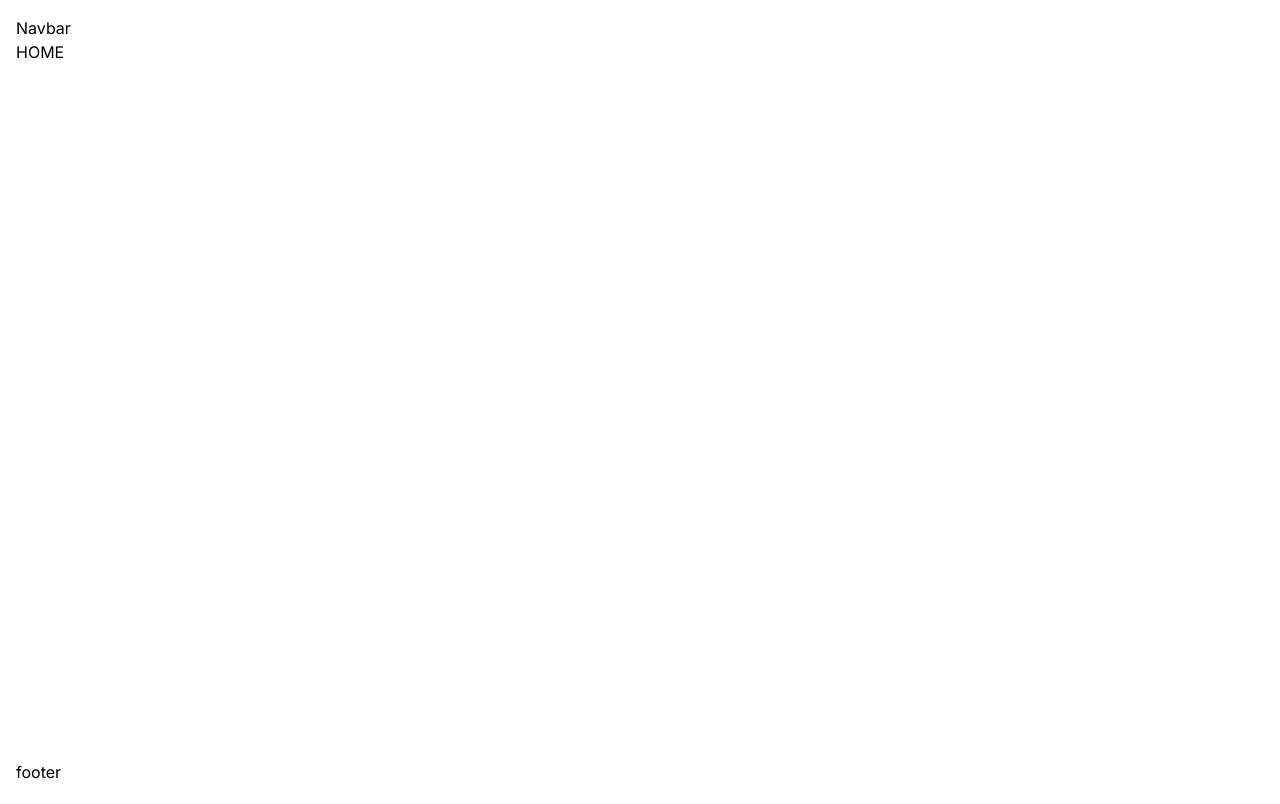
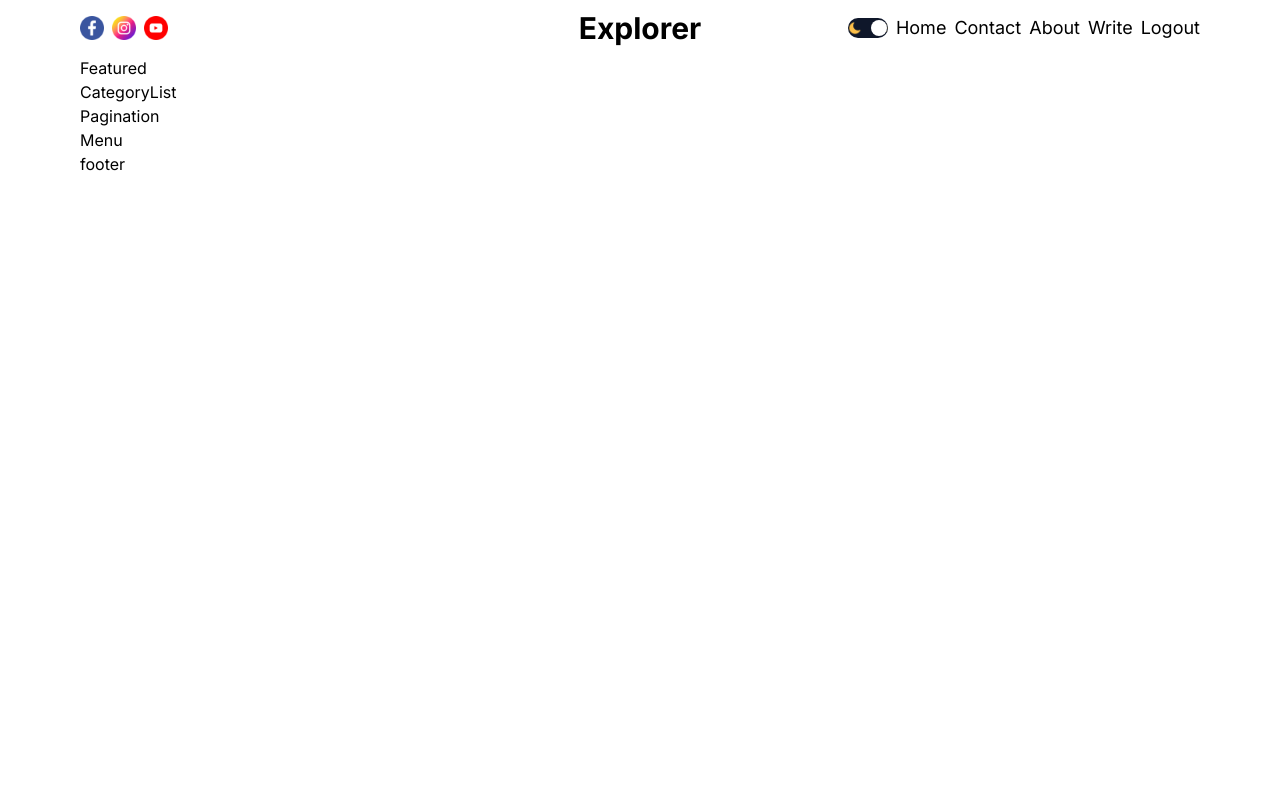
Before and after one commit to Chandu6702/Vivid-Voices, a Next.js app: page / in a window 1280 px wide. Built offline with nearby package versions, Linux system fonts and the light colour scheme.

Commit message:
add themetoggle and update navbar

```diff
--- a/src/app/globals.css
+++ b/src/app/globals.css
@@ -3,7 +3,7 @@
 @tailwind utilities;
 
 :root {
-    --bg: white;
+    --bg: #EFEFEF;
     --textColor: black;
     --softBg: #f0f0f0;
     --softTextColor: #626262;
@@ -19,7 +19,6 @@
 body {
     min-width: 100vw;
     overflow-x: hidden;
-    /* Prevents any content from overflowing horizontally */
     background-color: var(--bg);
     color: var(--textColor);
     font-family: 'Inter', sans-serif;
@@ -29,3 +28,17 @@ a {
     color: inherit;
     text-decoration: none;
 }
+
+.dark {
+    --bg: #0f172a;
+    --textColor: #ddd;
+    --softBg: #1f273a;
+    --softTextColor: #a6a6a6;
+}
+
+.light {
+    --bg: white;
+    --textColor: black;
+    --softBg: #f0f0f0;
+    --softTextColor: #626262;
+}
--- a/src/app/layout.js
+++ b/src/app/layout.js
@@ -2,6 +2,8 @@ import Navbar from "@/components/Navbar";
 import "./globals.css";
 import { Inter } from "next/font/google";
 import Footer from "@/components/Footer";
+import { ThemeContextProvider } from "@/context/ThemeContext";
+import ThemeProvider from "@/providers/ThemeProvider";
 
 const inter = Inter({ subsets: ["latin"] });
 
@@ -13,14 +15,19 @@ export const metadata = {
 export default function RootLayout({ children }) {
   return (
     <html lang="en">
-      <body className={inter.className}>
-        <div className="w-full min-h-screen flex flex-col items-center justify-between bg-white text-black p-4">
-          <Navbar />
-          <main className="flex-grow w-full flex justify-center">
-            <div className="content-wrapper w-full min-w-full">{children}</div>
-          </main>
-          <Footer />
-        </div>
+      <body
+        className={
+          inter.className +
+          " h-svh overflow-hidden px-2 sm:px-4 lg:px-10 xl:px-20"
+        }
+      >
+        <ThemeContextProvider>
+          <ThemeProvider>
+            <Navbar />
+            {children}
+            <Footer />
+          </ThemeProvider>
+        </ThemeContextProvider>
       </body>
     </html>
   );
--- a/src/app/page.jsx
+++ b/src/app/page.jsx
@@ -1,10 +1,17 @@
-import Navbar from "@/components/Navbar";
-import Footer from "@/components/Footer";
+import CardList from "@/components/CardList";
+import CategoryList from "@/components/CategoryList";
+import Featured from "@/components/Featured";
+import Menu from "@/components/Menu";
 
 export default function Home() {
   return (
-    <div>
-      HOME
+    <div className="container">
+      <Featured />
+      <CategoryList />
+      <div>
+        <CardList />
+        <Menu />
+      </div>
     </div>
   );
 }
--- a/src/components/AuthLinks.jsx
+++ b/src/components/AuthLinks.jsx
@@ -1,9 +1,60 @@
-import React from 'react'
+"use client"
+import { ThemeContext } from '@/context/ThemeContext';
+import Link from 'next/link';
+import React, { useContext, useState } from 'react';
 
 const AuthLinks = () => {
+    const [open, setOpen] = useState(false);
+    const status = "authenticated";
+    const { theme } = useContext(ThemeContext);
+
     return (
-        <div>AuthLinks</div>
-    )
+        <>
+            {status === "notauthenticated" ? (
+                <Link href='/login'>Login</Link>
+            ) : (
+                <>
+                    <Link href='/write'>Write</Link>
+                    <span className="cursor-pointer">Logout</span>
+                </>
+            )}
+
+            {/* Hamburger Icon */}
+            <div
+                onClick={() => setOpen(!open)}
+                className='hamburger cursor-pointer relative z-50 w-5 h-4 flex flex-col justify-between sm:hidden items-center'
+            >
+                <div
+                    className={`line w-full h-[2px] transition-transform duration-300 ${theme === "dark" ? "bg-white" : "bg-black"} ${open ? "transform rotate-45 translate-y-[9px]" : ""}`}
+                ></div>
+                <div
+                    className={`line w-full h-[2px] transition-opacity duration-300 ${theme === "dark" ? "bg-white" : "bg-black"} ${open ? "opacity-0" : ""}`}
+                ></div>
+                <div
+                    className={`line w-full h-[2px] transition-transform duration-300 ${theme === "dark" ? "bg-white" : "bg-black"} ${open ? "transform -rotate-45 -translate-y-[5px]" : ""}`}
+                ></div>
+            </div>
+
+            {/* Dropdown Menu */}
+            {open && (
+                <div
+                    className={`absolute w-48 h-72 top-14 right-2 text-2xl font-bold bg-opacity-50 shadow-lg rounded-xl p-2 flex flex-col items-center justify-center gap-3 sm:hidden ${theme === "light" ? "bg-neutral-800/5 backdrop-blur-lg text-black" : "bg-white/5 backdrop-blur-md text-white"}`}
+                >
+                    <Link href="/" className="mb-2 text-lg">Home</Link>
+                    <Link href="/about" className="mb-2 text-lg">About</Link>
+                    <Link href="/contact" className="mb-2 text-lg">Contact</Link>
+                    {status === "notauthenticated" ? (
+                        <Link href='/login' className="mb-2 text-lg">Login</Link>
+                    ) : (
+                        <>
+                            <Link href='/write' className="mb-2 text-lg">Write</Link>
+                            <span className="cursor-pointer text-lg">Logout</span>
+                        </>
+                    )}
+                </div>
+            )}
+        </>
+    );
 }
 
-export default AuthLinks
+export default AuthLinks;
--- a/src/components/CardList.jsx
+++ b/src/components/CardList.jsx
@@ -1,8 +1,11 @@
 import React from 'react'
+import Pagination from './Pagination'
 
 const CardList = () => {
     return (
-        <div>CardList</div>
+        <div className='container'>
+            <Pagination />
+        </div>
     )
 }
 
--- /dev/null
+++ b/src/components/Menu.jsx
@@ -0,0 +1,9 @@
+import React from 'react'
+
+const Menu = () => {
+    return (
+        <div>Menu</div>
+    )
+}
+
+export default Menu
--- a/src/components/Navbar.jsx
+++ b/src/components/Navbar.jsx
@@ -1,10 +1,39 @@
+import Image from 'next/image'
+import Link from 'next/link'
 import React from 'react'
+import ThemeToggle from './ThemeToggle'
+import AuthLinks from './AuthLinks'
 
 const Navbar = () => {
     return (
-        <div className='w-full'>
-            Navbar
+        <div className="w-full flex justify-between items-center h-12 my-1">
+            {/* Social Icons: Hidden on tablets and smaller */}
+            <div className="social flex-1 gap-2 cursor-pointer hidden lg:flex">
+                <Image src="/facebook.png" alt="facebook" width={24} height={24} />
+                <Image src="/instagram.png" alt="instagram" width={24} height={24} />
+                <Image src="/youtube.png" alt="youtube" width={24} height={24} />
+            </div>
+
+            {/* Logo: Centered by default, moves left on tablet */}
+            <div className="logo flex-1 text-left lg:text-center text-xl md:text-3xl font-bold">
+                Explorer
+            </div>
+
+            {/* Links: Shown on desktop, hidden on mobile */}
+            <div className="links flex-1 items-center justify-end text-lg gap-2 cursor-pointer hidden sm:flex">
+                <ThemeToggle />
+                <Link href="/">Home</Link>
+                <Link href="/">Contact</Link>
+                <Link href="/">About</Link>
+                <AuthLinks />
+            </div>
+
+            <div className="hamburger sm:hidden items-center flex gap-3">
+                <ThemeToggle />
+                <AuthLinks />
+            </div>
         </div>
+
     )
 }
 
--- a/src/components/ThemeToggle.jsx
+++ b/src/components/ThemeToggle.jsx
@@ -1,9 +1,25 @@
-import React from 'react'
+"use client";
+import { ThemeContext } from "@/context/ThemeContext";
+import Image from "next/image";
+import React, { useContext } from "react";
 
 const ThemeToggle = () => {
+    const { theme, toggle } = useContext(ThemeContext);
+
     return (
-        <div>ThemeToggle</div>
-    )
-}
+        <div
+            onClick={toggle}
+            className={`relative w-10 h-5 rounded-xl cursor-pointer flex justify-between items-center ${theme === "dark" ? "bg-white" : "bg-[#0f172a]"
+                }`}
+        >
+            <Image src="/moon.png" alt="moon icon" width={14} height={14} />
+            <div
+                className={`ball absolute w-4 h-4 rounded-full transition-all duration-300 ${theme === "dark" ? "left-[1px] bg-[#0f172a]" : "right-[1px] bg-white"
+                    }`}
+            ></div>
+            <Image src="/sun.png" alt="sun icon" width={14} height={14} />
+        </div>
+    );
+};
 
-export default ThemeToggle
+export default ThemeToggle;
--- /dev/null
+++ b/src/context/ThemeContext.jsx
@@ -0,0 +1,34 @@
+"use client";
+
+import { createContext, useEffect, useState } from "react";
+
+export const ThemeContext = createContext();
+
+const getFromLocalStorage = () => {
+    if (typeof window !== "undefined") {
+        return localStorage.getItem("theme") || "light";
+    }
+    return "light";
+};
+
+export const ThemeContextProvider = ({ children }) => {
+    const [theme, setTheme] = useState(getFromLocalStorage);
+
+    const toggle = () => {
+        const newTheme = theme === "light" ? "dark" : "light";
+        setTheme(newTheme);
+    };
+
+    useEffect(() => {
+        if (typeof window !== "undefined") {
+            localStorage.setItem("theme", theme);
+        }
+        document.documentElement.className = theme;
+    }, [theme]);
+
+    return (
+        <ThemeContext.Provider value={{ theme, toggle }}>
+            {children}
+        </ThemeContext.Provider>
+    );
+};
--- /dev/null
+++ b/src/providers/ThemeProvider.jsx
@@ -0,0 +1,20 @@
+"use client";
+import React, { useContext, useEffect, useState } from "react";
+import { ThemeContext } from "@/context/ThemeContext";
+
+const ThemeProvider = ({ children }) => {
+    const { theme } = useContext(ThemeContext);
+    const [mounted, setMounted] = useState(false);
+
+    useEffect(() => {
+        setMounted(true);
+    }, []);
+
+    if (!mounted) {
+        return <div>Loading...</div>; // Or any loading indicator
+    }
+
+    return <div className={theme}>{children}</div>;
+};
+
+export default ThemeProvider;
```
